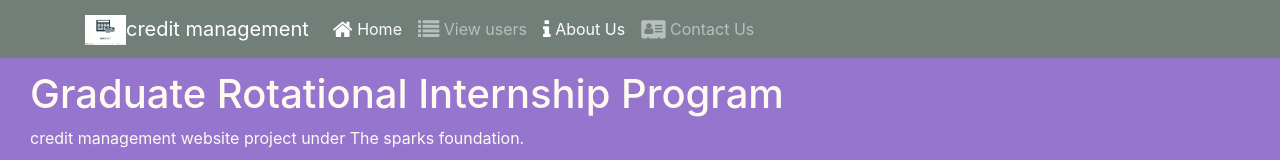
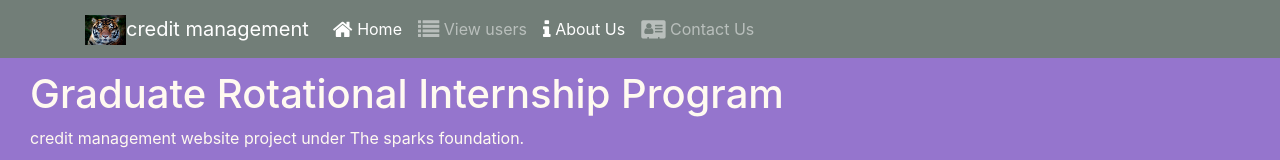
Before and after one commit to manthan-chourasia/credit-management-website, a React (Create React App) app: page /home in a window 1280 px wide. Shown: the top 160 px of the page. Built offline with nearby package versions, Linux system fonts and the light colour scheme; no server answers.

Commit message:
Update HeaderComponent.js

```diff
--- a/src/Component/HeaderComponent.js
+++ b/src/Component/HeaderComponent.js
@@ -27,7 +27,7 @@ class Header extends Component {
                 <Navbar dark expand="md" className="fixed-top">
                     <div className="container">
                         <NavbarToggler onClick={this.toggleNav} />
-                        <NavbarBrand className="mr-auto" href="/"><img src='assets/images/logo.jpg' height="30" width="41" alt='logo' /></NavbarBrand>
+                        <NavbarBrand className="mr-auto" href="/"><img src='assets/images/14274.jpg' height="30" width="41" alt='logo' /></NavbarBrand>
                         <NavbarBrand class="navbar-brand "  href="#"><span></span>credit management</NavbarBrand>
                         <Collapse isOpen={this.state.isNavOpen} navbar>
                             <Nav navbar>
```
